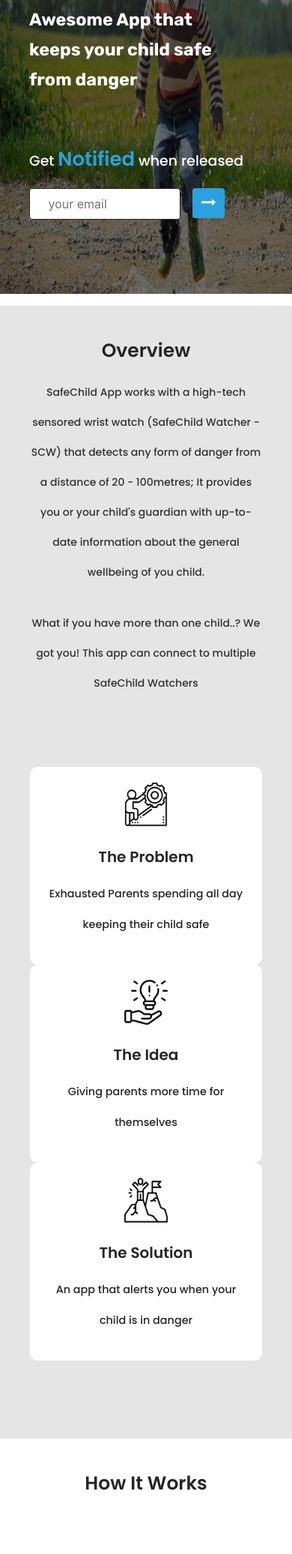
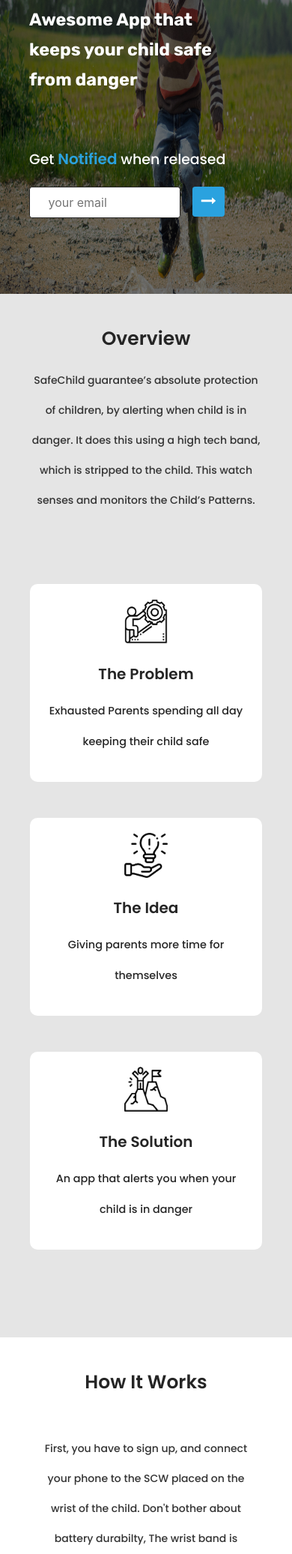
Before and after one commit to nwachiii/SafeChild, a PHP site: page /index.html in a window 390 px wide. Shown: the part 152-2225 px from the top of the page at 75% size. Run offline with PHP 8.4, Linux system fonts and the light colour scheme; some libraries are stand-ins or nearby versions; some web fonts are replaced.

Commit message:
feat: new design changes

```diff
--- a/assets/css/style.css
+++ b/assets/css/style.css
@@ -344,6 +344,7 @@ h5 {
     }
     .elements1 {
         flex-wrap: wrap;
+        padding-bottom: 5px;
     }
     .elements2 {
         flex-wrap: wrap;
@@ -364,6 +365,9 @@ h5 {
         max-width: 100%;
     }
 
+    .sec1-col {
+        margin-bottom: 3em;
+    }
 
 }
 
@@ -401,8 +405,11 @@ h5 {
         width: 100%;
         align-self: center;
     }
-    .iPhone4 {
+    .iPhone4, .iPhone5 {
         margin-bottom: 2em;
+    }
+    .iPhone5, .iPhone6 {
+        margin-top: 2em;
     }
     .section-title {
         font-size: 25px;
@@ -415,12 +422,16 @@ h5 {
         line-height: 40px;
     }
 
-    .header {
-        margin-bottom: 1em;
+    .sec2-text {
+        margin-bottom: 2em;
+        text-align: center !important;
     }
 
-    .sec2-text {
-        margin-bottom: 2em;
+    .sec2 .section-title {
+        margin-bottom: 0;
+    }
+    .color-text {
+        font-size: 20px;
     }
 
     .row2 {
--- a/index.html
+++ b/index.html
@@ -39,8 +39,7 @@
     <section id="sec1" class="sec1">
         <div class="elements2">
             <h1 class="section-title">Overview</h1>
-            <p class="sec2-text text-center">SafeChild App works with a high-tech sensored wrist watch (SafeChild Watcher - SCW) that detects any form of danger from a distance of 20 - 100metres; It provides you or your child's guardian with up-to-date information about the general wellbeing of you child.<br> </p>
-            <p class="sec2-text text-center">What if you have more than one child..? We got you! This app can connect to multiple SafeChild Watchers</p>
+            <p class="sec2-text text-center">SafeChild  guarantee’s absolute protection of children, by alerting when child is in danger. It does this using a high tech band, which is stripped to the child. This watch senses and monitors the Child’s Patterns.</p>
         </div>
         <div class="elements1">
             <div class="sec1-col">
@@ -66,8 +65,8 @@
         <h1 class="section-title">How It Works</h1>
         <div class="sec2-elements">
             <div class="sec2-row row">
-                <div class="col-sm-12 col-md-6 col-lg-8 sec2-text">
-                    <p class="text-right">First, you have to sign up, and connect your phone to the SCW placed on the wrist of the child. Don't bother about battery durabilty, The wrist band is powered by solar panels</p>
+                <div class="col-sm-12 col-md-6 col-lg-8 sec2-text text-right">
+                    <p class="">First, you have to sign up, and connect your phone to the SCW placed on the wrist of the child. Don't bother about battery durabilty, The wrist band is powered by solar panels</p>
                 </div>
                 <div class="col-sm-12 col-md-6 col-lg-4 text-center">
                     <img class="phone1 pop-up" src="./assets/img/iPhone1.svg" alt="">
```
Also changed, not shown: assets/img/Vector1.svg (added).
